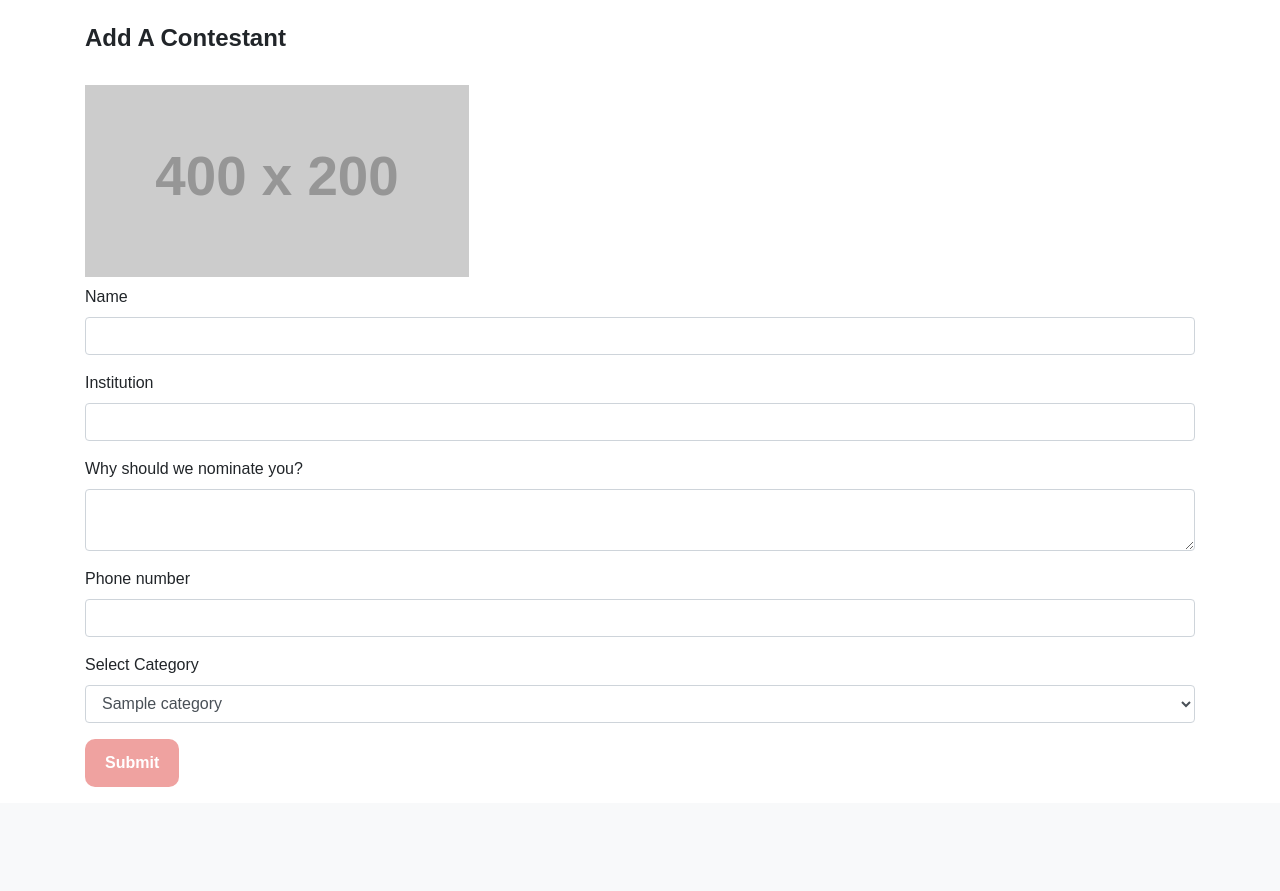
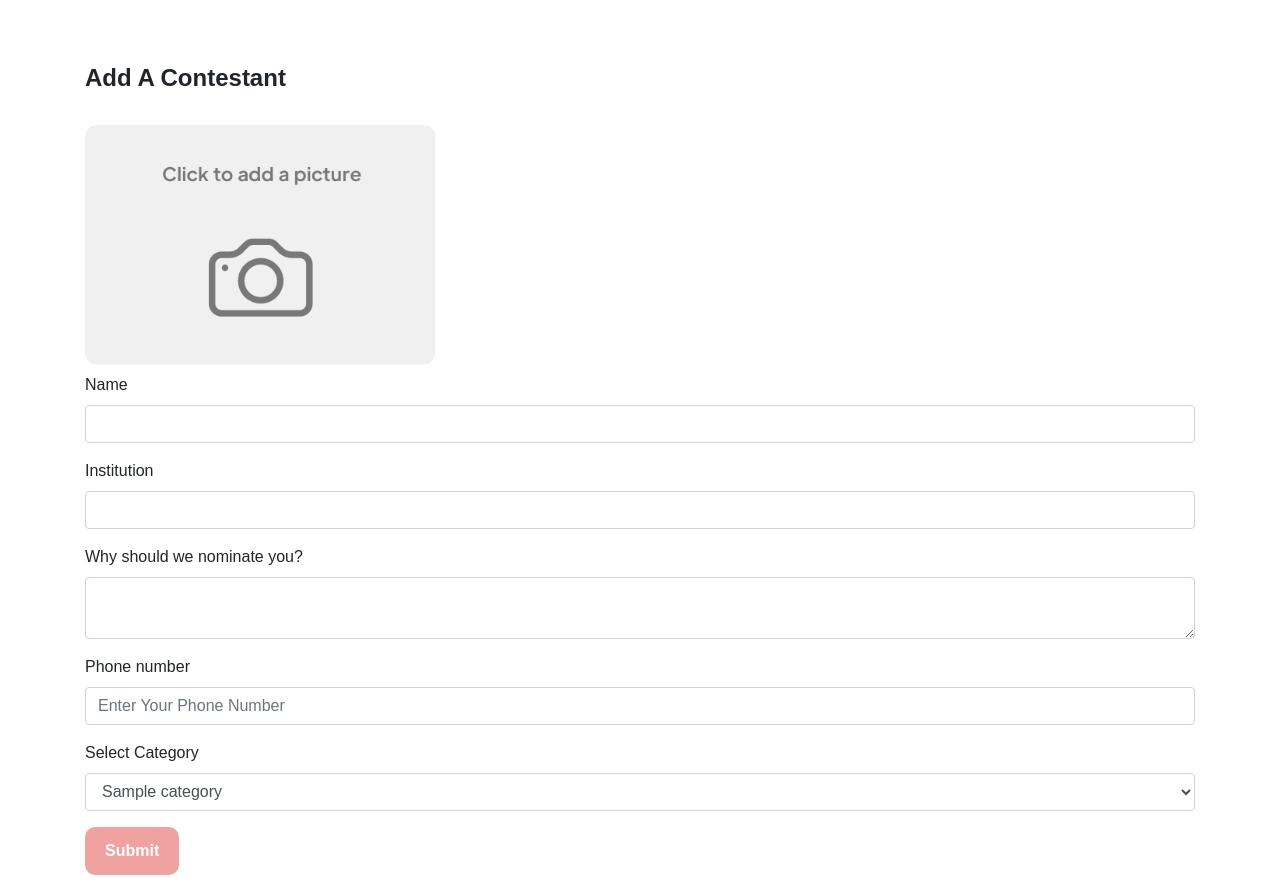
Before and after one commit to Kweku7k/gnawards, a Flask app: page /addcontestant in a window 1280 px wide. Shown: the part 80-971 px from the top of the page. Before the commit the page ends 867 px from the top, so only its background shows below. Run offline with Flask 2, Linux system fonts and the light colour scheme; tables that the repository leaves empty hold one stand-in row (values such as "Sample post"); grey boxes labelled with a size stand in for pictures from a placeholder-image service; some libraries are stand-ins or nearby versions.

Commit message:
compulsory Image Picker

```diff
--- a/forms.py
+++ b/forms.py
@@ -9,7 +9,7 @@ from wtforms.widgets import TextArea
 class AddPostForm(FlaskForm):
     title = StringField('Title', validators=[DataRequired()])
     author = StringField('Author', validators=[DataRequired()])
-    picture = FileField('Add a picture', validators=[ FileAllowed(['jpg', 'png','jpeg'])])
+    picture = FileField('Add a picture', validators=[ DataRequired(), FileAllowed(['jpg', 'png','jpeg'])])
     content = StringField('Description', widget=TextArea(), validators=[DataRequired()])
     submit = SubmitField()
 
@@ -25,13 +25,12 @@ class AddCategory(FlaskForm):
     submit = SubmitField()
 
 
-
 class AddContestant(FlaskForm):
     name = StringField('Name', validators=[DataRequired()])
-    age = StringField('Age', validators=[])
+    age = StringField('Age')
     institution = StringField('Institution', validators=[DataRequired()])
-    category = StringField('Cateogory', validators=[DataRequired()])
-    number = StringField('Phone number', validators=[DataRequired()])
+    category = StringField('Cateogory')
+    number = StringField('Phone number', validators=[DataRequired(), Length(min=10, max=15, message="Your phone number should be more than 10 digits and less than 15")])
     description = StringField('Why should we nominate you?', widget=TextArea(), validators=[DataRequired()])
     picture = StringField('Add a picture')
     votes = IntegerField('Votes')
--- a/templates/addcontestant.html
+++ b/templates/addcontestant.html
@@ -2,6 +2,8 @@
 
 {% block body %}
 <div class="container">
+
+<section></section>
 
 <br>
 <!-- <h6>Hello, Welcome</h6> -->
@@ -12,10 +14,14 @@
 <form action="" method="post" enctype="multipart/form-data" >
     {{ form.hidden_tag() }}
     <label for="image-picker">
-        <img id="image-preview" style="max-width: 30vw; max-height: 30vh; object-fit:cover" src="http://dummyimage.com/400x200/f5f5f5/000.jpg&text=Click+here+to+upload+your+image" alt="your image" />
+        <div>
+            <img id="image-preview" style="height: 30vh; object-fit:contain" src="{{url_for('static', filename='img/camera.png')}}" alt="your image" />
+        </div>
+        <h6 id="error" style="color: red; display: none;">Please upload an image to continue</h6>
     </label>
 
-    <input style="display:none" id="image-picker" type="file" accept="image/*" />
+    <input style="display:none" id="image-picker" type="file" required="required" accept="image/*" />
+
     <div class="form-group">
         {{ form.name.label }}
         {{ form.name (class="form-control") }}
@@ -32,14 +38,40 @@
         {{ form.description.label }}
         {{ form.description (class="form-control") }}
     </div>
-    <div class="form-group">
+    <!-- <div class="form-group">
         {{ form.number.label }}
         {{ form.number (class="form-control") }}
-    </div>
+        <div class="invalid-feedback">
+            {% for error in form.number.errors %}
+                <span>{{ error }}</span>
+            {% endfor %}
+        </div>
+    </div> -->
     <div style="display: none;" class="form-group">
         {{ form.picture.label }}
         {{ form.picture (id="firebaseLink",class="form-control") }}
     </div>
+
+
+
+    <!-- ----- -->
+    <div class="all">
+        <div class="form-group">
+          {{ form.number.label(id="label1") }}
+          {% if form.number.errors %}
+          {{ form.number(class="form-control form-control-lg is-invalid") }}
+          <div class="invalid-feedback">
+              {% for error in form.number.errors %}
+                  <span>{{ error }}</span>
+              {% endfor %}
+          </div>
+      {% else %}
+      {{ form.number(class="form-control", placeholder="Enter Your Phone Number", )}}
+      {% endif %}
+
+
+        </div>
+      </div>
     <!-- <input type="text"  id="firebaseLink"> -->
     <!-- <div class="form-group">
         {{ form.votes.label }}
@@ -69,7 +101,9 @@
       </div>
 
     <div id="submitButton" style="text-align: left;"  class="form-group disabled">
-        <button class="button" style="background-color: #da2d2770;">Submit</button>
+        <a href="#error">
+            <button onclick="document.getElementById('error').style.display = 'block';" class="button" style="background-color: #da2d2770;">Submit</button>
+        </a>
     </div>
 
 
@@ -82,6 +116,8 @@
 
 $("#image-picker").change(function (event) {
     readURL(this);
+    document.getElementById('error').style.display = 'none';
+
 });
     function readURL(input) {
     if (input.files && input.files[0]) {
@@ -93,6 +129,8 @@ $("#image-picker").change(function (event) {
         }
 
         reader.readAsDataURL(input.files[0]);
+
+
     }
 }
 </script>
@@ -104,7 +142,7 @@ $("#image-picker").change(function (event) {
     // Push batch images to storage and store references in the database
     var pushImage = function (file) {
         document.getElementById('submitButton').innerHTML = `
-        <button class="button" style="background-color: #da2d2770;"><i class="fa fa-pause-circle-o" aria-hidden="true" style="color:'white'"></i>Uploading Images</button>
+        <button class="button" style="background-color: #da2d2770;"><i class="fa fa-pause-circle-o" aria-hidden="true" style="color:'white'"></i>Please wait while we upload your image</button>
         `
 
        // var uid = firebase.auth().currentUser.uid;
```
Also changed, not shown: static/img/camera.png (added), static/img/imagePicker.png (added), 2 other files.
